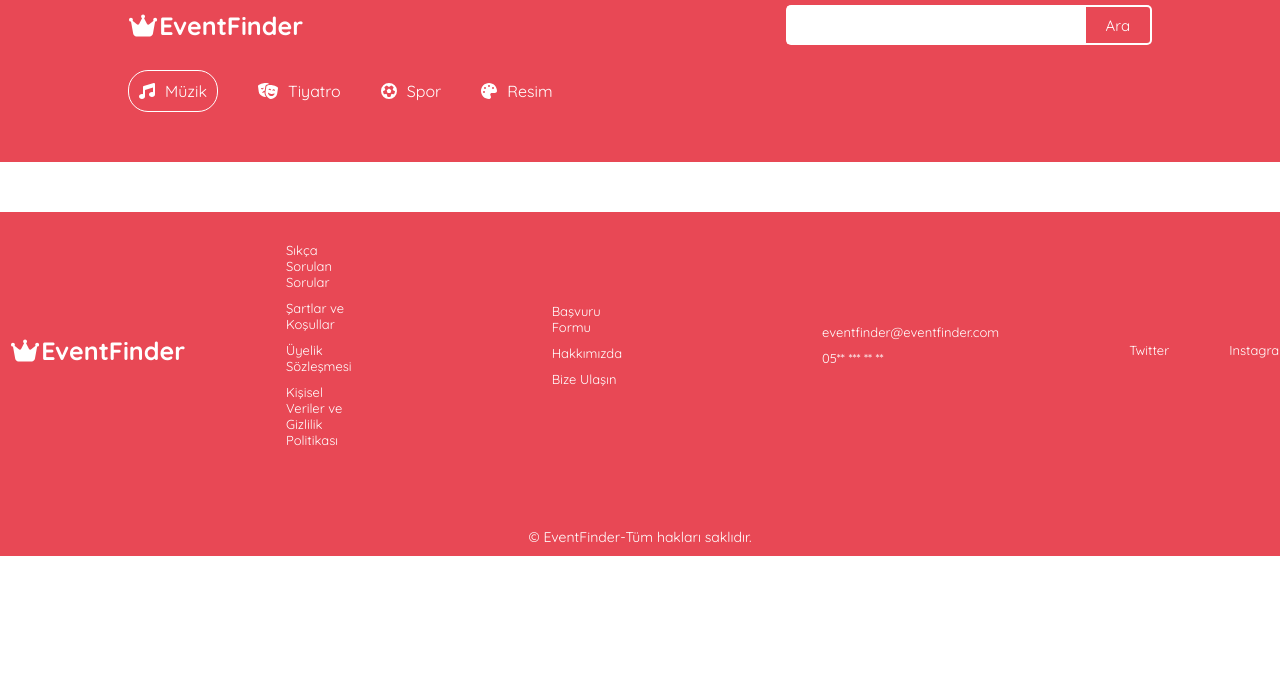
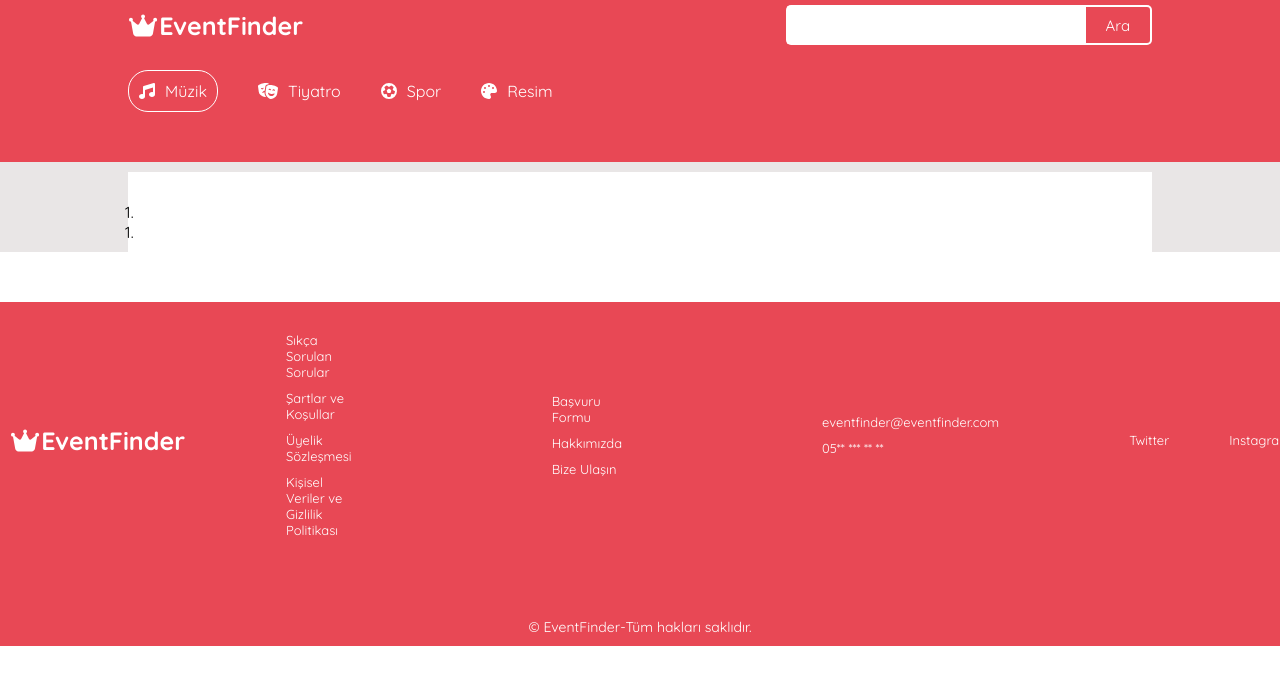
Before and after one commit to ardacoskun/etsturFrontend, a React (Create React App) app in the folder client/: page /1/1 in a window 1280 px wide. Shown: the top 684 px of the page. Built offline with nearby package versions, Linux system fonts and the light colour scheme.

Commit message:
event page structure created

```diff
--- a/client/src/pages/EventPage/EventPage.jsx
+++ b/client/src/pages/EventPage/EventPage.jsx
@@ -1,7 +1,7 @@
+import axios from "axios";
 import React, { useEffect, useState } from "react";
 import { useParams } from "react-router-dom";
 import { Footer, Header, Navbar } from "../../components";
-import axios from "axios";
 import "./eventPage.css";
 
 const EventPage = () => {
@@ -11,7 +11,7 @@ const EventPage = () => {
   const [error, setError] = useState(false);
 
   useEffect(() => {
-    const getData = async () => {
+    const fetchReq = async () => {
       try {
         setLoading(true);
         const { data } = await axios.get("/events.json");
@@ -19,27 +19,52 @@ const EventPage = () => {
           (item) =>
             item.category.toLowerCase() === categoryName && item.id == id
         );
-        setFilteredData(filtered);
+        setFilteredData(filtered[0]);
         setLoading(false);
       } catch (error) {
         console.log("Bir hata oluştu! Lütfen daha sonra tekrar deneyin");
       }
     };
-    getData();
+    fetchReq();
   }, [categoryName, id]);
 
   if (loading) {
     return <div>Loading...</div>;
   }
 
+  console.log(filteredData);
+
   return (
     <>
       <Navbar />
       <Header />
       <div className="eventPage">
-        {filteredData.map((item, index) => (
-          <div key={index}>{item.name}</div>
-        ))}
+        <div className="eventPageContainer">
+          <div className="eventPageTop">
+            <img src="" alt="" className="eventPageImg" />
+            <div className="eventPageInfo">
+              <div className="eventPageName"></div>
+              <ol className="eventPageArtists">
+                <li className="eventPageArtist"></li>
+              </ol>
+              <div className="eventPageLocation"></div>
+              <div className="eventPageDateContainer">
+                <div className="eventPageDate"></div>
+                <div className="eventPageTime"></div>
+              </div>
+            </div>
+          </div>
+          <div className="eventPage Middle">
+            <div className="eventPageDesc"></div>
+            <div className="eventPageRules">
+              <ol className="eventPageRules">
+                <li className="eventPageRule"></li>
+              </ol>
+            </div>
+          </div>
+          <div className="eventPageBottom"></div>
+          <div className="eventPageShare"></div>
+        </div>
       </div>
       <Footer />
     </>
--- a/client/src/pages/EventPage/eventPage.css
+++ b/client/src/pages/EventPage/eventPage.css
@@ -0,0 +1,19 @@
+.eventPage {
+  background-color: rgb(233, 230, 230);
+  display: flex;
+  justify-content: center;
+  flex-direction: column;
+  align-items: center;
+}
+
+.eventPageContainer {
+  width: 100%;
+  height: 100%;
+  max-width: 1024px;
+  margin-top: 10px;
+  padding: 10px;
+  background-color: #fff;
+  display: flex;
+  align-items: flex-start;
+  flex-direction: column;
+}
```
